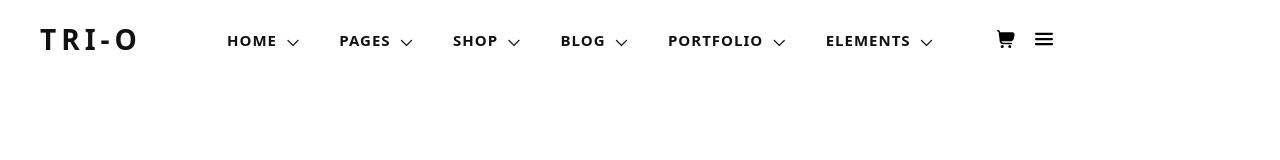
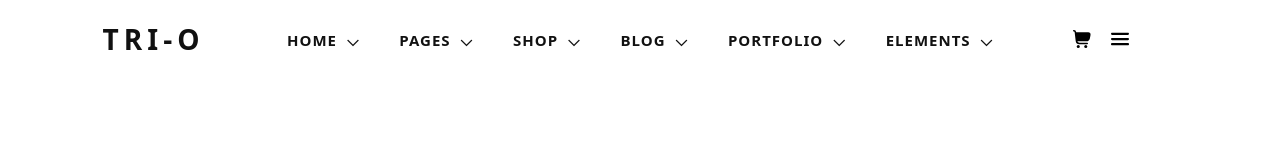
Before and after one commit to dunleen/html-css-checkpoint-6, a plain HTML site: page index.html in a window 1280 px wide. Drawn offline with Linux system fonts and the light colour scheme.

Commit message:
centering

```diff
--- a/style.css
+++ b/style.css
@@ -13,7 +13,7 @@ body
 header
 {
 	display: grid;
-	grid-template-columns: 1fr auto 100px 1fr;
+  grid-template-columns: 1fr auto 1fr;
 	align-items: center;
 	padding: 20px 40px;
 	gap: 20px;
@@ -21,7 +21,7 @@ header
 .header
 {
   grid-column: 1;
-	justify-self: start;
+  justify-self: center;
 	font-family: system-ui;
 	font-size: 28px;
 	font-weight: 900;
@@ -30,14 +30,13 @@ header
 }
 nav
 {
-	justify-self: center;
+  grid-column: 2;
 }
 nav ul
 {
   display: flex;
   gap: 40px;
   list-style: none;
-
 	font-family: system-ui;
 	font-size: 18px;
 	font-weight: 600;
@@ -62,16 +61,11 @@ nav a::after
 .header-R
 {
   grid-column: 3;
-  justify-self: end;
   display: flex;
   gap: 20px;
   align-items: center;
-  gap: 20px;
-
+  margin-left: 60px;
 }
-
-
-
 .cart
 {
   position: relative;
```
